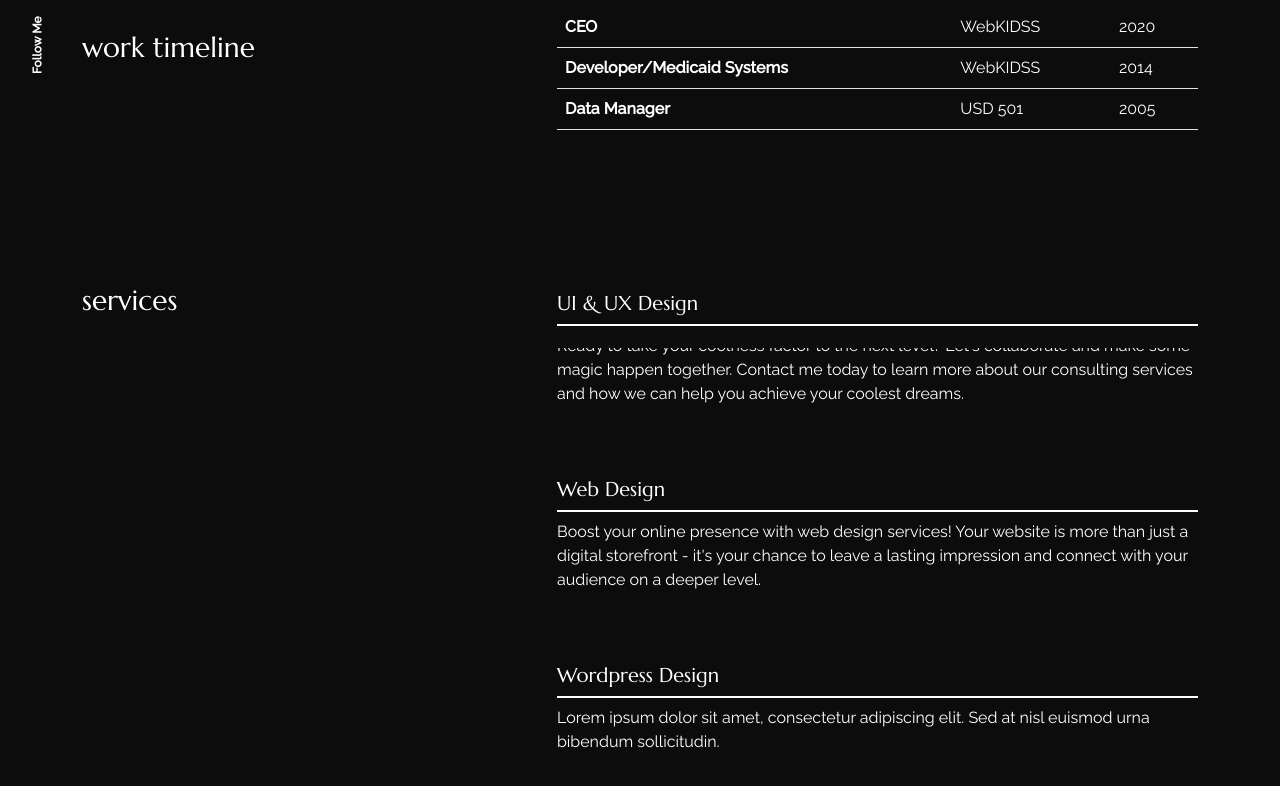
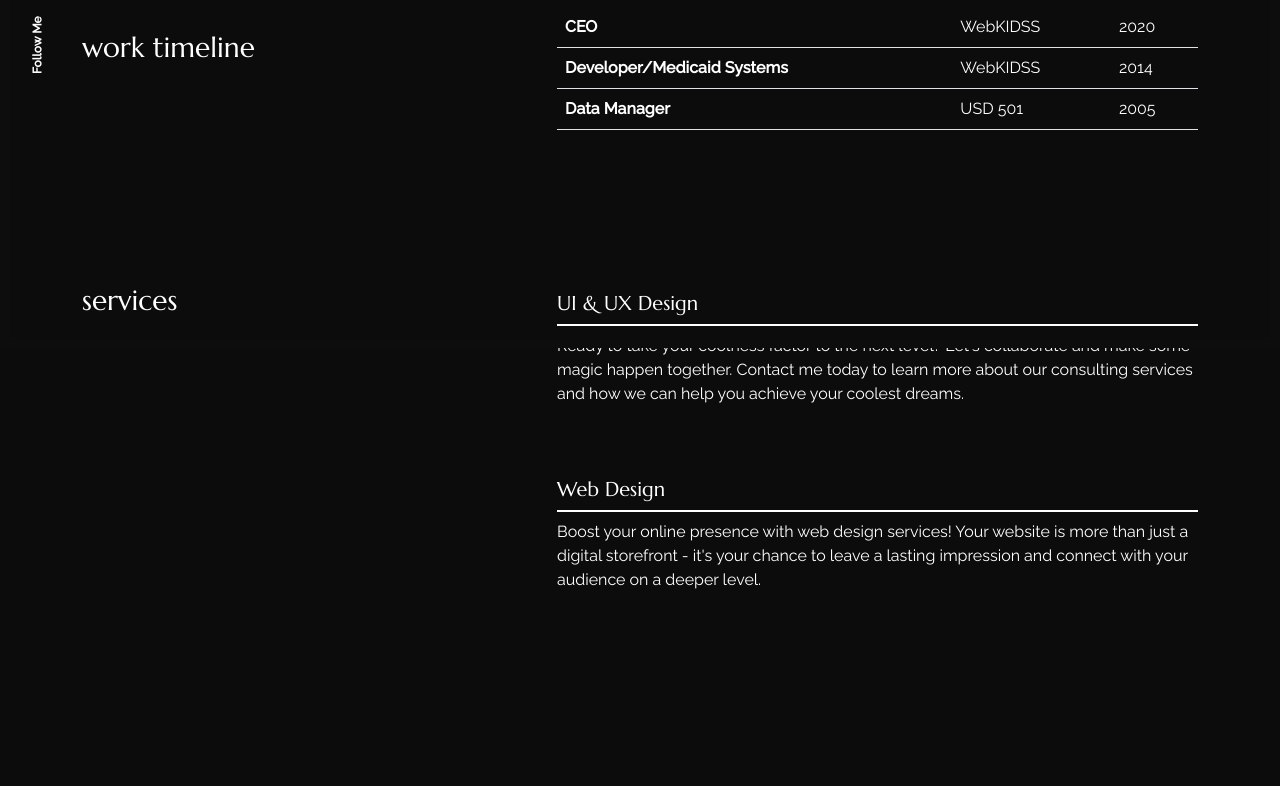
Before and after one commit to simpsbri/portfolio, a React (Create React App) app: page /about in a window 1280 px wide. Shown: the part 452-1238 px from the top of the page. After the commit the page ends 1084 px from the top, so only its background shows below. Built offline with nearby package versions, Linux system fonts and the light colour scheme.

Commit message:
update to content

```diff
--- a/src/content_option.js
+++ b/src/content_option.js
@@ -52,11 +52,6 @@ const services = [
     description:
       "Boost your online presence with web design services! Your website is more than just a digital storefront - it's your chance to leave a lasting impression and connect with your audience on a deeper level.",
   },
-  {
-    title: 'Wordpress Design',
-    description:
-      'Lorem ipsum dolor sit amet, consectetur adipiscing elit. Sed at nisl euismod urna bibendum sollicitudin.',
-  },
 ]
 
 const dataportfolio = [
```
